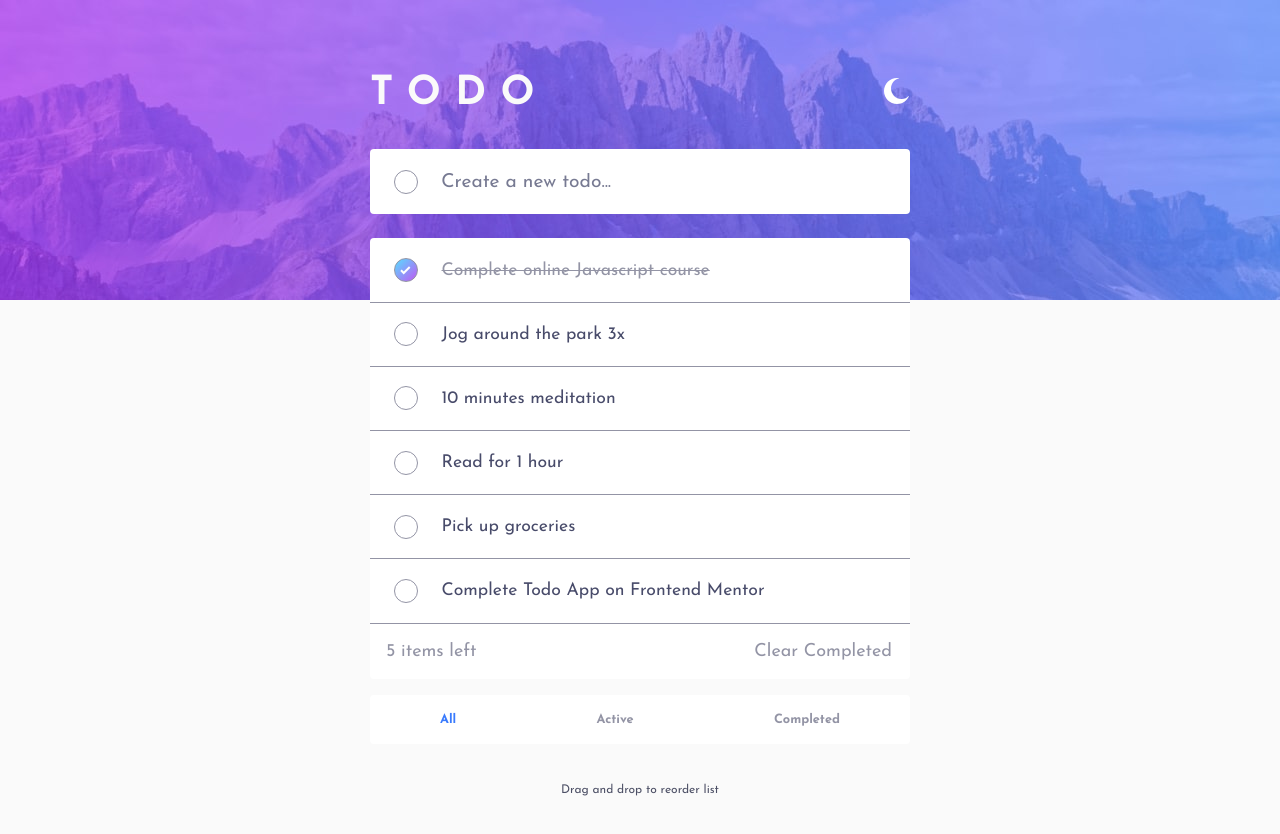
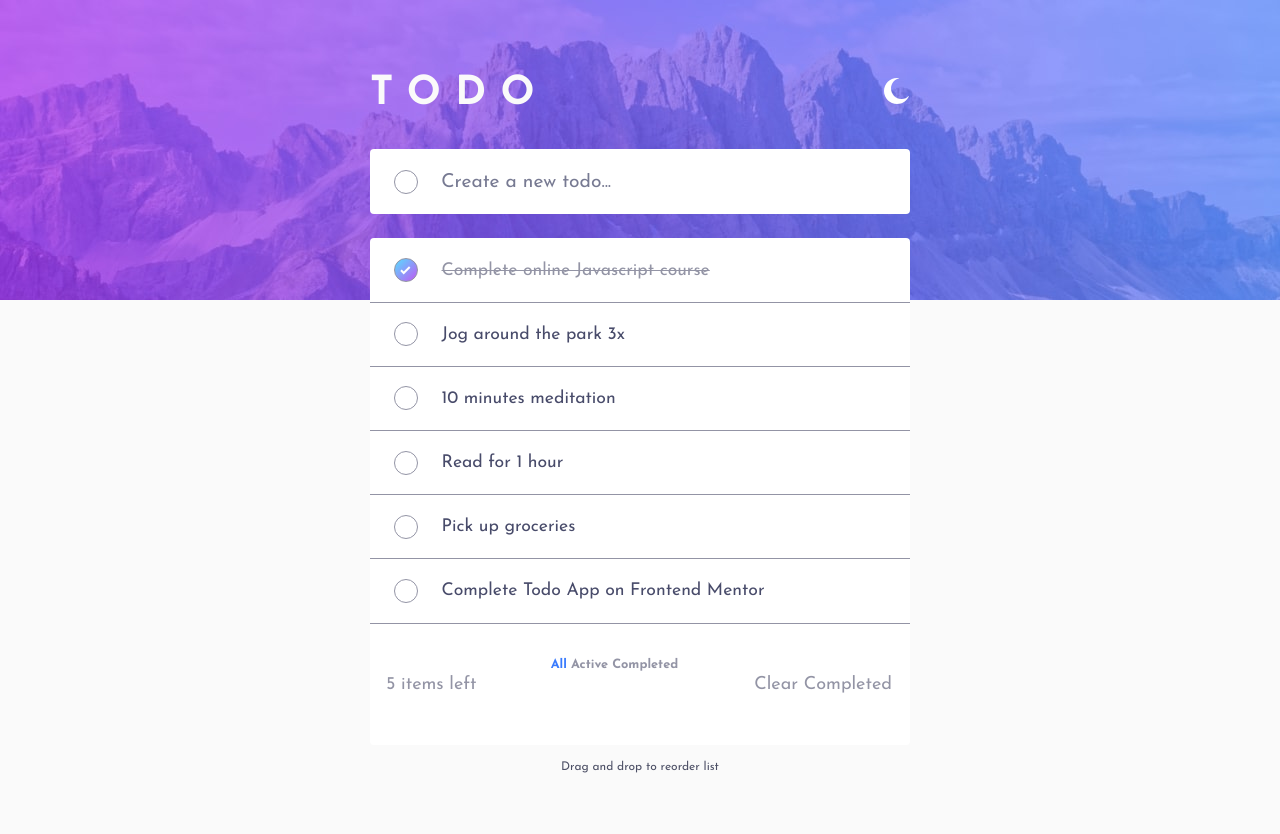
Before and after one commit to erelropeta/fem-todo-app-main, a React (Vite) app: page / in a window 1280 px wide. Shown: the top 834 px of the page. Built offline with nearby package versions, Linux system fonts and the light colour scheme.

Commit message:
style: display the filter options in the summary when the vw >= 768px

```diff
--- a/src/App.jsx
+++ b/src/App.jsx
@@ -44,6 +44,7 @@ function App() {
   const [newTodo, setNewTodo] = useState('');
   const [activeCount, setActiveCount] = useState(todoList.length);
   const [filterBy, setFilterBy] = useState('all');
+  const [windowWidth, setWindowWidth] = useState(window.innerWidth);
 
   window
     .matchMedia('(prefers-color-scheme: dark)')
@@ -146,6 +147,16 @@ function App() {
     } else {
       localStorage.setItem('todolist', JSON.stringify(todoList));
     }
+
+    const handleWindowResize = () => {
+      setWindowWidth(window.innerWidth);
+    };
+
+    window.addEventListener('resize', handleWindowResize);
+
+    return () => {
+      window.removeEventListener('resize', handleWindowResize);
+    };
   }, []);
 
   useEffect(() => {
@@ -188,9 +199,13 @@ function App() {
           activeCount={activeCount}
           handleClearCompleted={handleClearCompleted}
           filterBy={filterBy}
+          setFilterBy={setFilterBy}
           handleDragEnd={handleDragEnd}
+          windowWidth={windowWidth}
         />
-        <TodoFilter filterBy={filterBy} setFilterBy={setFilterBy} />
+        {windowWidth < 768 && (
+          <TodoFilter filterBy={filterBy} setFilterBy={setFilterBy} />
+        )}
         <p className="note">Drag and drop to reorder list</p>
       </main>
     </div>
--- a/src/components/TodoList.jsx
+++ b/src/components/TodoList.jsx
@@ -1,5 +1,6 @@
 import './todolist.css';
 import TodoItem from './TodoItem';
+import TodoFilter from './TodoFilter';
 import { DragDropContext, Droppable } from 'react-beautiful-dnd';
 
 const TodoList = ({
@@ -8,7 +9,10 @@ const TodoList = ({
   deleteTodo,
   activeCount,
   handleClearCompleted,
+  filterBy,
+  setFilterBy,
   handleDragEnd,
+  windowWidth,
 }) => {
   return (
     <section className="c-todo__list">
@@ -38,6 +42,9 @@ const TodoList = ({
       </DragDropContext>
       <div className="c-summary">
         <p className="summary">{activeCount} items left</p>
+        {windowWidth >= 768 && (
+          <TodoFilter filterBy={filterBy} setFilterBy={setFilterBy} />
+        )}
         <button className="summary__clear-btn" onClick={handleClearCompleted}>
           Clear Completed
         </button>
```
